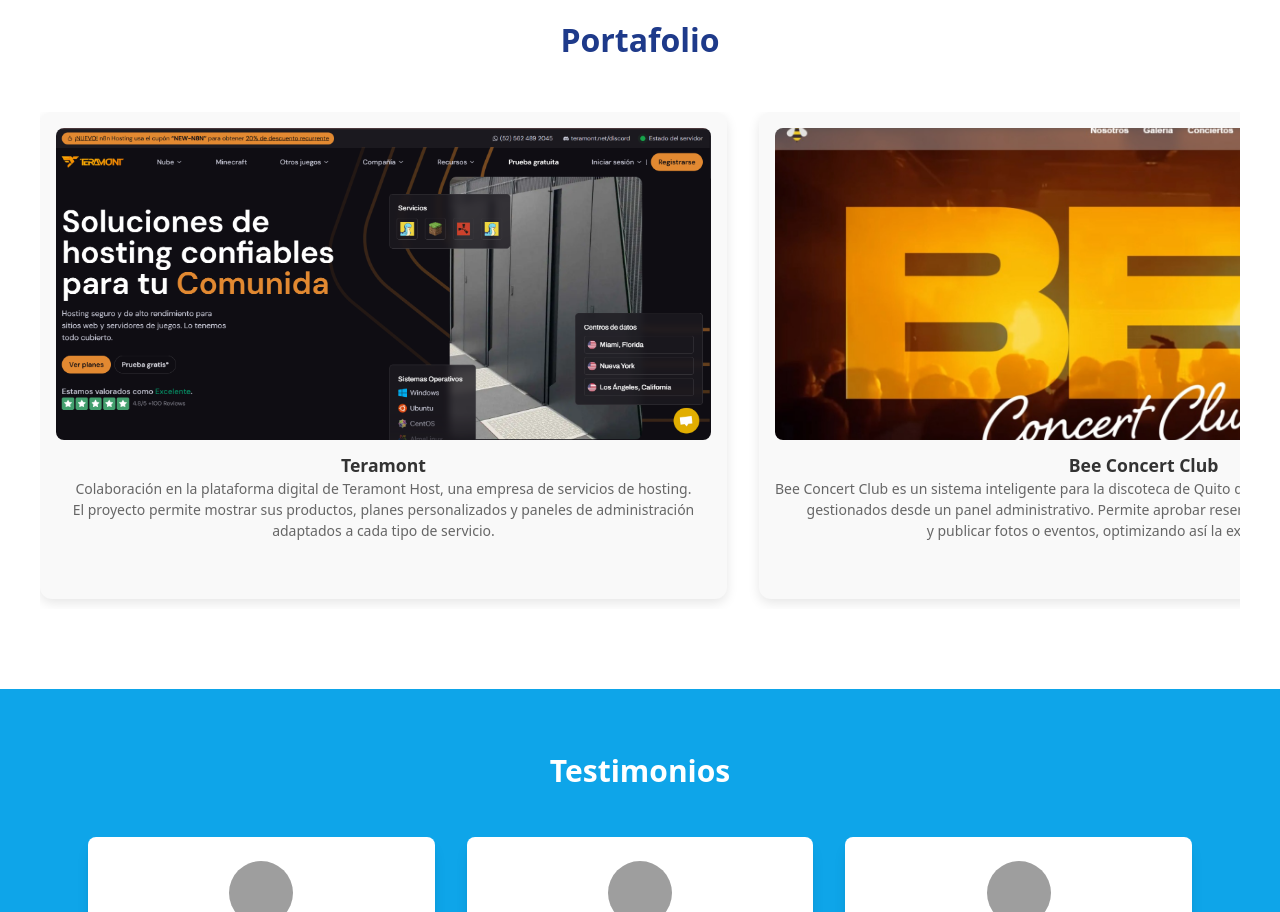
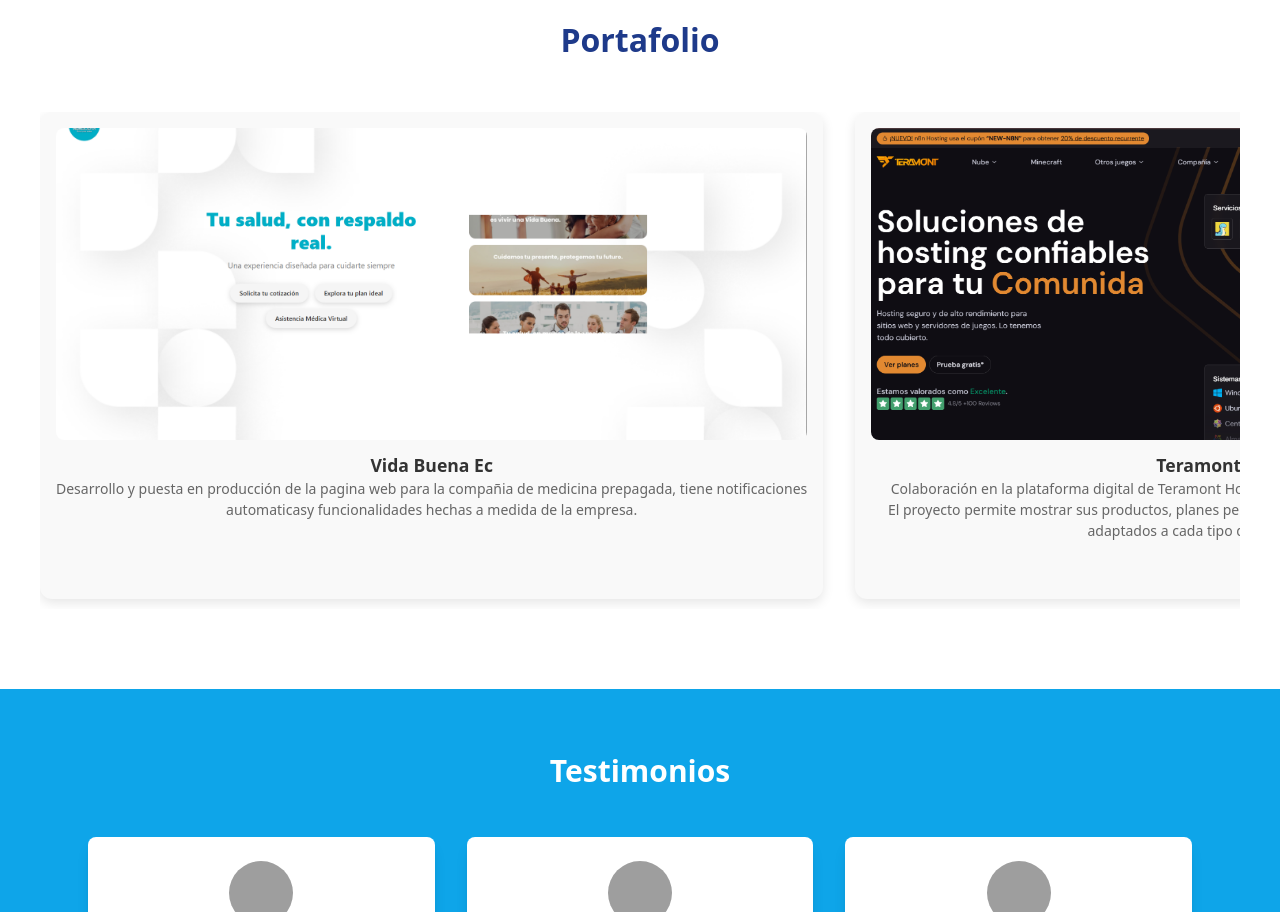
Before and after one commit to hsmg777/nivu_page, a React (Vite) app in the folder nivu_soft/: page / in a window 1280 px wide. Shown: the part 1640-2552 px from the top of the page. Built offline with nearby package versions, Linux system fonts and the light colour scheme; grey boxes are pictures that could not be loaded.

Commit message:
Portfolio updated

```diff
--- a/nivu_soft/src/components/Portfolio.jsx
+++ b/nivu_soft/src/components/Portfolio.jsx
@@ -3,6 +3,15 @@
 
 function Portfolio() {
   const proyectos = [
+    {
+      nombre: 'Vida Buena Ec',
+      descripcion: (
+        <>
+          Desarrollo y puesta en producción de la pagina web para la compañia de medicina prepagada, tiene notificaciones <br /> automaticasy funcionalidades hechas a medida de la empresa.
+        </>
+      ),
+      imagen: '/images/vidabuena.png',
+    },
     {
       nombre: 'Teramont',
       descripcion: (
```
Also changed, not shown: nivu_soft/public/images/vidabuena.png (added).
